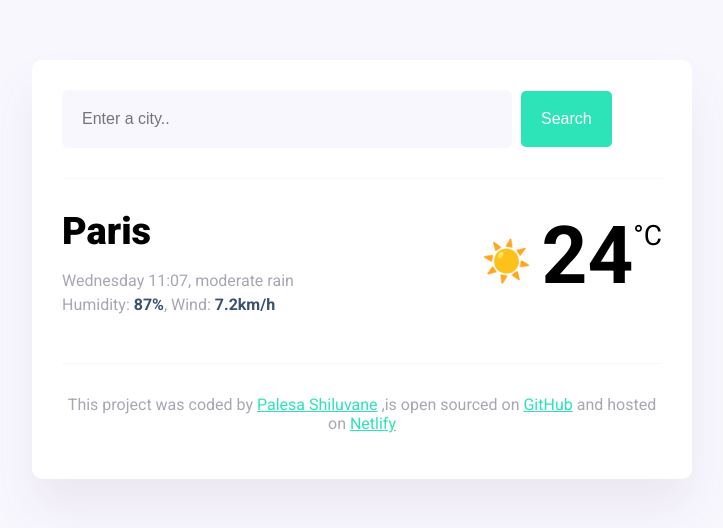
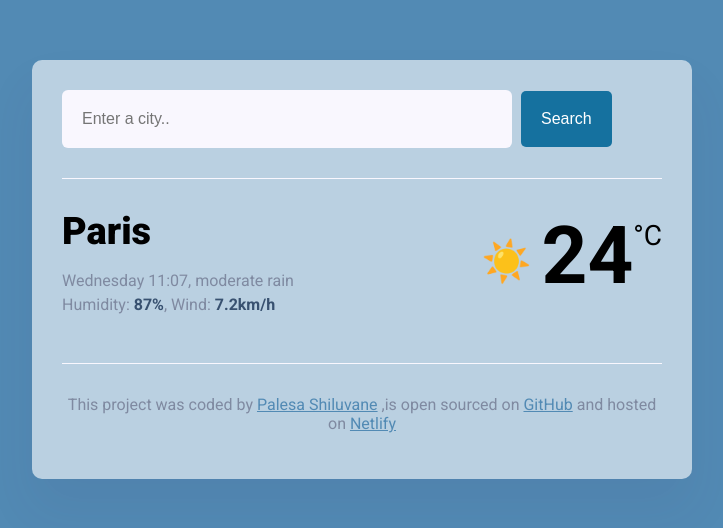
Before and after one commit to PalesaShiluvane/My-Weather-App, a plain HTML site: page index.html in a window 1280 px wide. Shown: the whole page, without its empty margins (278-1001 px from the left). Drawn offline with nearby package versions, Linux system fonts and the light colour scheme.

Commit message:
Updated the body and div background colour
This color palette is more harmonious

```diff
--- a/src/style.css
+++ b/src/style.css
@@ -1,14 +1,14 @@
 body {
-  background: #f9f7fe;
+  background: #528ab4;
   font-family: "Roboto", sans-serif;
 }
 
 a {
-  color: #2de3b8;
+  color: #528ab4;
 }
 
 .weather-app {
-  background: white;
+  background: rgba(255, 255, 255, 0.6);
   max-width: 600px;
   margin: 60px auto;
   padding: 30px;
@@ -34,7 +34,7 @@ header {
 .search-button {
   margin-left: 5px;
   font-size: 16px;
-  background-color: #2de3b8;
+  background-color: #15719f;
   color: white;
   border: none;
   padding: 20px;
```
